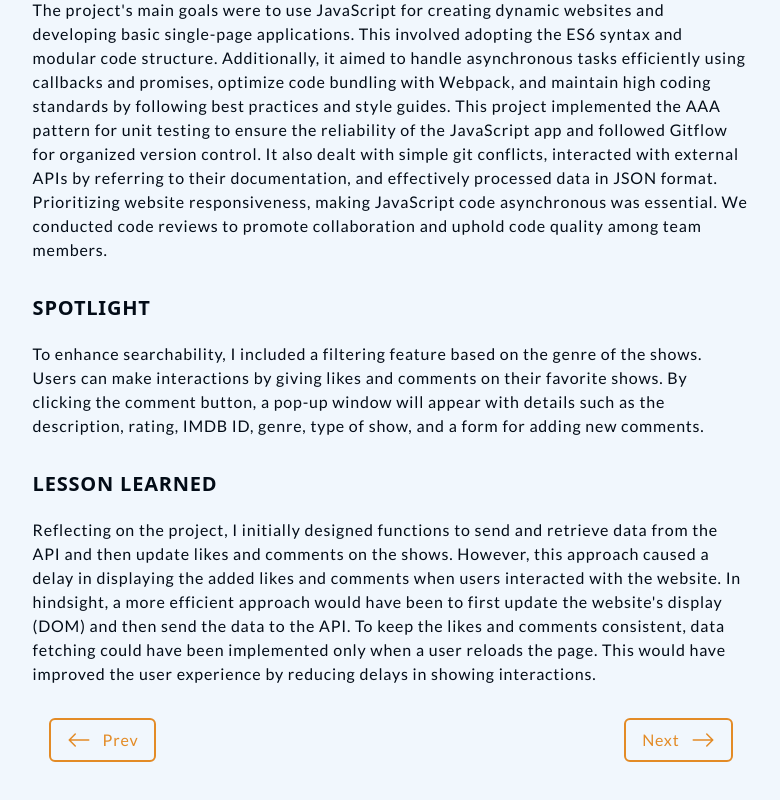
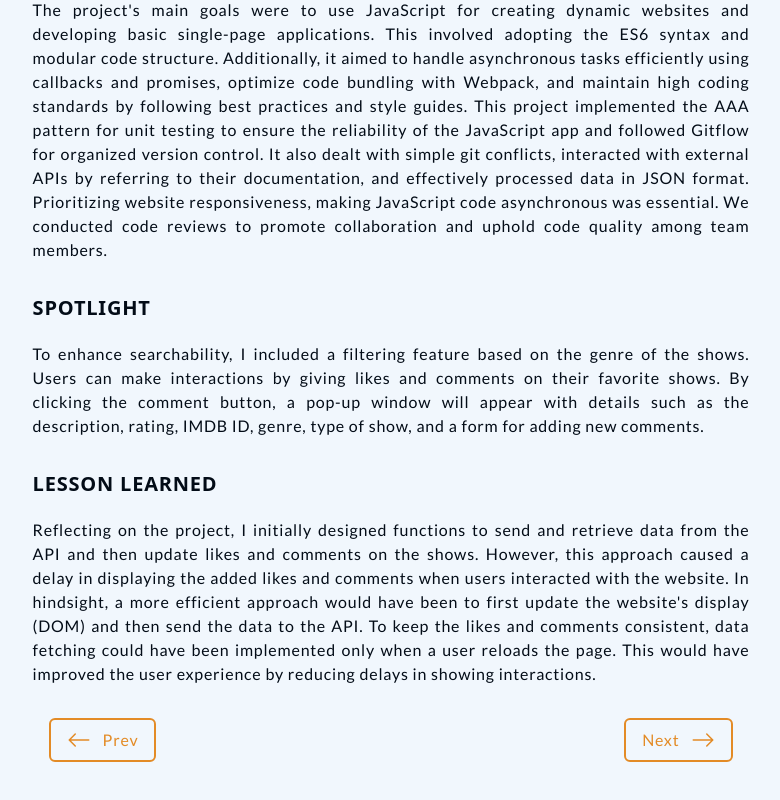
Before and after one commit to K0ppai/Koppai_Portfolio, a React (Vite) app: page /projects/2 in a window 1280 px wide. Shown: the part 1062-1862 px from the top of the page, without its empty margins (249-1029 px from the left). Built offline with nearby package versions, Linux system fonts and the light colour scheme; a web font is replaced by a local one.

Commit message:
Add space travellers details and Align text

```diff
--- a/src/components/Projects/ProjectDatas.js
+++ b/src/components/Projects/ProjectDatas.js
@@ -66,7 +66,7 @@ const projectDatas = [
     id: 4,
     title: 'Space Travellers',
     description:
-      'Space Travellers is a web application.Users can interact with the application by joining a mission, leaving a mission,reserving rockets and viewing the list of missions and rockets.',
+      'Space Travellers is a collaborative project I worked on with another developer, and my specific responsibility was handling the missions part. The website retrieves data from the SpaceX API to showcase missions and rockets. It consists of three main pages: one for browsing and reserving rockets, another for exploring and joining missions, and a third page to view reserved rockets and joined missions.',
     image: spaceTravellers,
     live_link: 'https://space-travellers-koppai.netlify.app',
     github_link: 'https://github.com/K0ppai/space_travelers',
@@ -74,9 +74,11 @@ const projectDatas = [
     responsive: 'Desktop',
     built_date: 'July 2023',
     development_type: 'Front-End Development',
-    goal: 'project goal',
-    key_feature: 'Project key feature',
-    lesson_learned: 'Lessons learned during building project',
+    goal: "The project goals are to create a web application using React that incorporates key development techniques and best practices. This includes using React components and props to build a modular structure, implementing React Router for navigation, connecting React with Redux for state management, effectively handling events within the app, and writing unit tests with React Testing Library to ensure code reliability. Additionally, the project aims to apply styling to the React application, utilize React hooks for state and lifecycle management, follow React's best practices and coding style guidelines, and implement store, actions, and reducers to manage application data seamlessly.",
+    key_feature:
+      'On the Rockets page, users can explore detailed information about rockets and reserve their favorite ones. Similarly, on the Missions page, they can access mission details and join them.',
+    lesson_learned:
+      "This project has shown me how vital it is to communicate effectively and plan thoroughly before starting any development work. I've come to understand how crucial it is to have a clear discussion about our folder structure and where each team member will work in advance. This prevents any unnecessary duplication of effort and helps maintain a tidy project environment. Ultimately, it ensures that all team members are working together smoothly and are on the same page.",
   },
   {
     id: 5,
--- a/src/components/Projects/ProjectDetails.jsx
+++ b/src/components/Projects/ProjectDetails.jsx
@@ -19,7 +19,7 @@ const ProjectDetails = ({ darkMode }) => {
   const prevProjectIndex = (currentProjectIndex - 1 + projectDatas.length) % projectDatas.length;
 
   return (
-    <section className="px-4 pb-[20vh] md:px-[10vmax] lg:px-[22vmax] tracking-wider">
+    <section className="px-4 pb-[20vh] md:px-[10vmax] lg:px-[22vmax] tracking-wider text-justify">
       <motion.h1
         className="py-6 text-center font-sans text-4xl font-bold"
         initial={{
```
